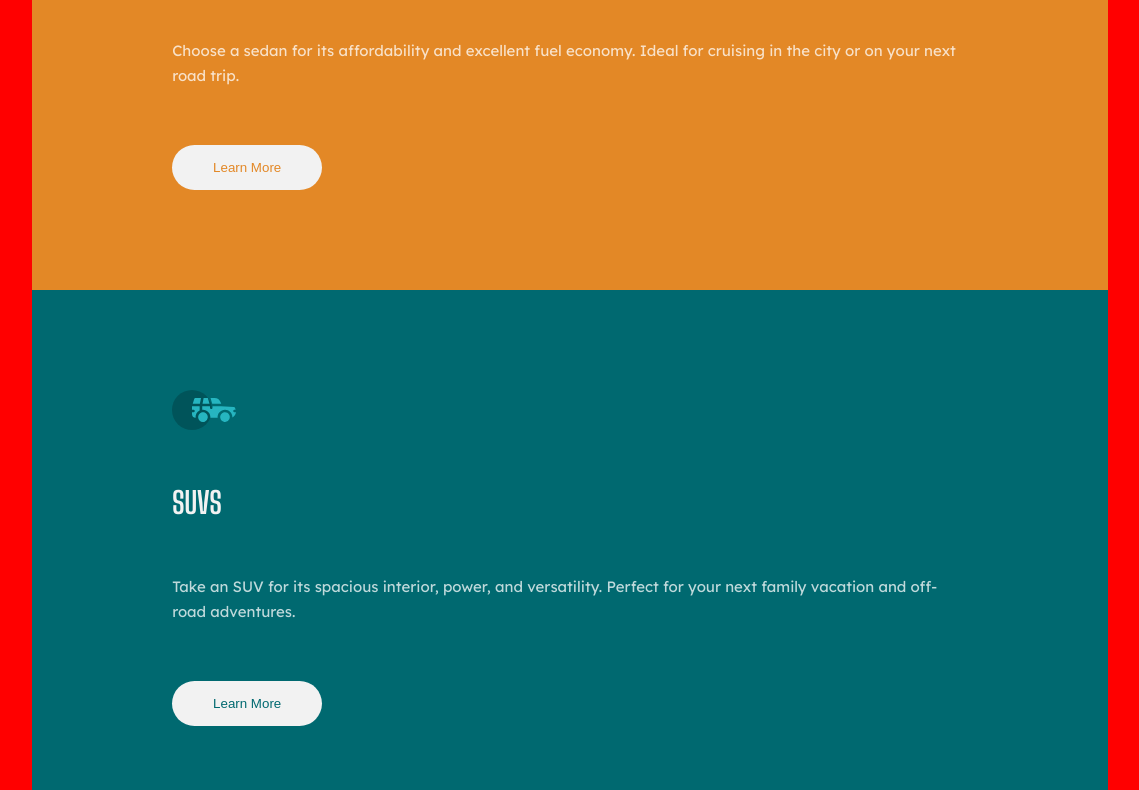
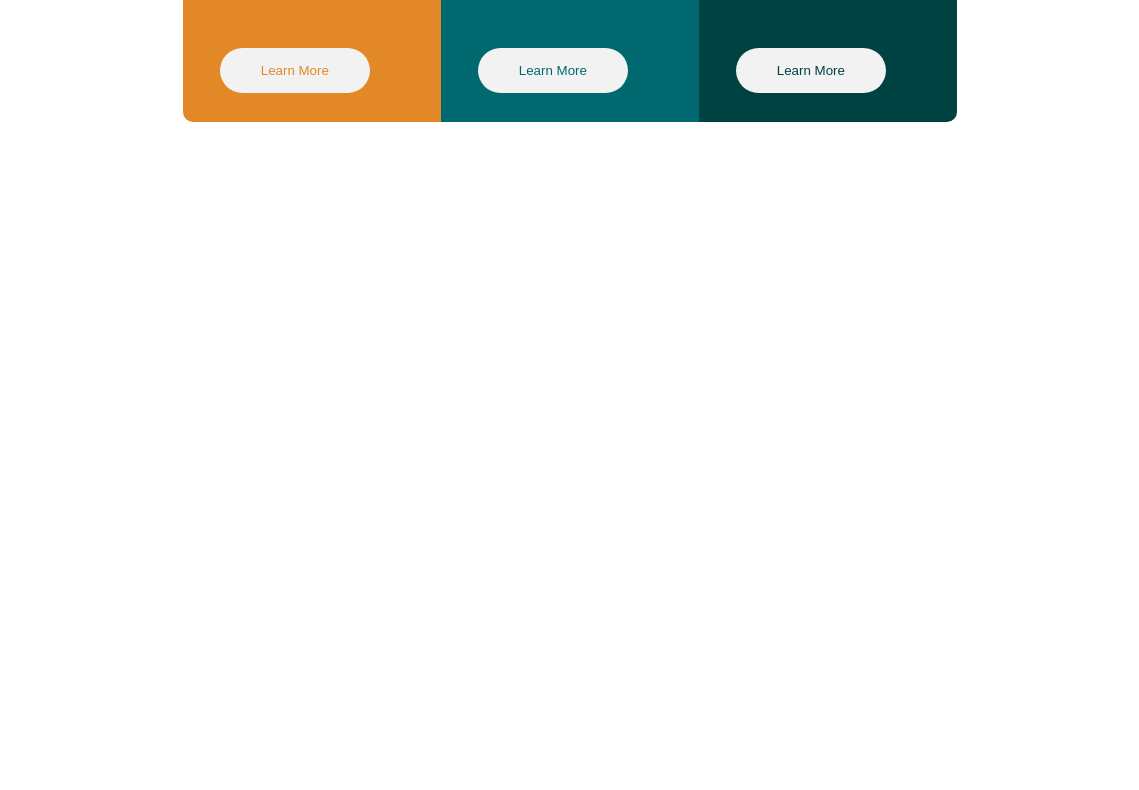
Before and after one commit to idongCodes/html-css-week6-assessment-i, a plain HTML site: page index.html in a window 1536 px wide. Shown: the part 553-1343 px from the top of the page, without its empty margins (198-1337 px from the left). After the commit the page ends 800 px from the top, so only its background shows below. Drawn offline with Linux system fonts and the light colour scheme.

Commit message:
Update Desktop Styles

```diff
--- a/style.css
+++ b/style.css
@@ -65,10 +65,9 @@ table {
 }
 
 /* --------------------------------------------  Mobile Query Styles */
-
-@media all and (min-width: 375px) {
     body {
         background: rgba(0,0,0,0.1);
+        min-width: 375px;
     }
 
     body section {
@@ -138,12 +137,45 @@ table {
     body section > :nth-child(3) button {
         color: var(--very-dark-cyan);
     }
-}
 
 /* -------------------------------------  Desktop Query Styles */
 
 @media all and (min-width: 1440px) {
     body {
-        background: red;
+        background: #fff;
+        display: flex;
+        flex-direction: column;
+        align-items: center;
+        justify-content: center;
+        position: relative;
+    }
+
+    body section {
+       /* border: var(--debug); */
+       width: 60%;
+       display: flex;
+       flex-wrap: nowrap;
+       margin: 0;
+       position: relative;
+       top: 15rem;
+    }
+
+    body section article {
+        /* border: var(--debug); */
+        width: 20%;
+        padding: 0 4%;
+    }
+
+    body section :nth-child(1) {
+        border-radius: 10px 0 0 10px;
+    }
+
+    body section :nth-child(3) {
+        border-radius: 0 10px 10px 0;
+    }
+
+    body section article button {
+        /* position: relative; */
+        margin-top: 2.5rem;
     }
 }
```
